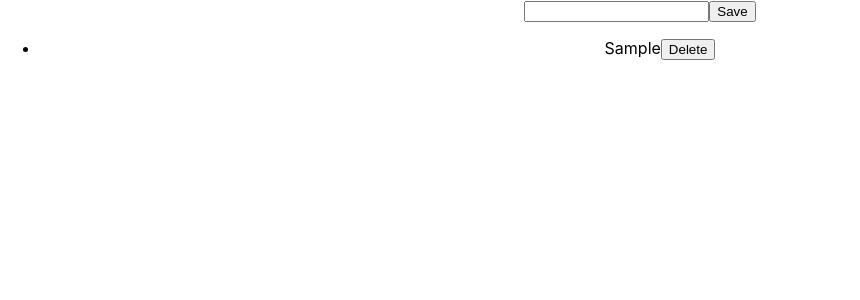
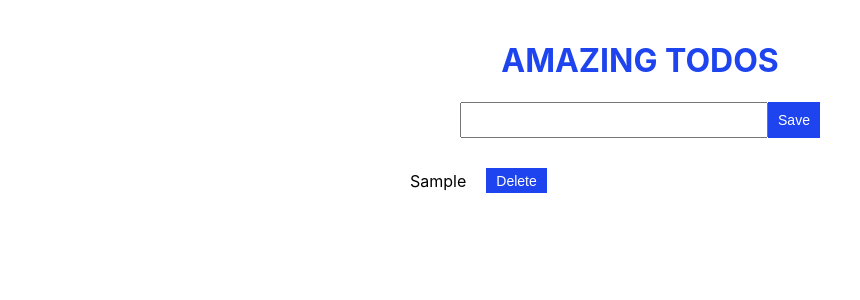
Before and after one commit to AndreyKornyusko/Table-luk, a React (Create React App) app in the folder my-app/: page / in a window 1280 px wide. Both pictures are taken after typing "Sample" into the empty fields and a click on the button "Save". Shown: the top 300 px of the page, without its empty margins (0-860 px from the left). Built offline with nearby package versions, Linux system fonts and the light colour scheme.

Commit message:
added styles

```diff
--- a/my-app/src/App.css
+++ b/my-app/src/App.css
@@ -1,38 +1,10 @@
 .App {
   text-align: center;
+  padding-top: 20px;
+  padding-bottom: 100px;
 }
 
-.App-logo {
-  height: 40vmin;
-  pointer-events: none;
+.app-title {
+  text-transform: uppercase;
+  color: rgb(29, 68, 238);
 }
-
-@media (prefers-reduced-motion: no-preference) {
-  .App-logo {
-    animation: App-logo-spin infinite 20s linear;
-  }
-}
-
-.App-header {
-  background-color: #282c34;
-  min-height: 100vh;
-  display: flex;
-  flex-direction: column;
-  align-items: center;
-  justify-content: center;
-  font-size: calc(10px + 2vmin);
-  color: white;
-}
-
-.App-link {
-  color: #61dafb;
-}
-
-@keyframes App-logo-spin {
-  from {
-    transform: rotate(0deg);
-  }
-  to {
-    transform: rotate(360deg);
-  }
-}
--- a/my-app/src/App.tsx
+++ b/my-app/src/App.tsx
@@ -56,13 +56,19 @@ function App() {
       const todos = JSON.parse(persistedTodos);
       dispatch({
         type: ActionType.FETCH_TODOS,
-        payload: { todos }
-      })
+        payload: { todos },
+      });
     }
-  }, [])
+  }, []);
+
+  useEffect(() => {
+    localStorage.setItem('todos', JSON.stringify(todos));
+  }, [todos]);
+
 
   return (
     <div className="App">
+      <h1 className="app-title">Amazing todos</h1>
       <TodoEditor onSave={addTodo} />
       {todos.length > 0 && <TodoList items={todos} onDeleteTodo={deleteTodo} />}
     </div>
--- /dev/null
+++ b/my-app/src/Componets/TodoEditor/TodoEditor.css
@@ -0,0 +1,29 @@
+.todoEditor-wrap {
+  margin-bottom: 30px;
+}
+
+.todoEditor-wrap input {
+  width: 300px;
+  height: 30px;
+}
+
+.todoEditor-wrap button {
+  background-color: rgb(29, 68, 238);
+  height: 36px;
+  border: none;
+  cursor: pointer;
+  color: #fff;
+  font-size: 14px;
+  padding-right: 10px;
+  padding-left: 10px;
+  outline: none;
+}
+
+.todoEditor-wrap button:hover {
+  background-color: rgb(85, 113, 236);
+}
+
+.todoEditor-wrap button:active {
+  background-color: rgb(128, 147, 233);
+  outline: none;
+}
--- a/my-app/src/Componets/TodoEditor/TodoEditor.tsx
+++ b/my-app/src/Componets/TodoEditor/TodoEditor.tsx
@@ -1,4 +1,6 @@
-import React, { useState } from 'react'
+import React, { useState } from 'react';
+import './TodoEditor.css';
+
 
 export default function TodoEditor({ onSave }) {
   const [todoText, setTodoText] = useState('')
@@ -14,9 +16,12 @@ export default function TodoEditor({ onSave }) {
   }
 
   return (
-    <form onSubmit={submitHandler}>
-      <input type="text" value={todoText} onChange={onChangeTodoText} />
-      <button type="submit">Save</button>
-    </form>
+    <div className="todoEditor-wrap">
+      <form onSubmit={submitHandler} >
+        <input type="text" value={todoText} onChange={onChangeTodoText} />
+        <button type="submit">Save</button>
+      </form>
+
+    </div>
   )
 }
--- /dev/null
+++ b/my-app/src/Componets/TodoList/TodoList.css
@@ -0,0 +1,38 @@
+.todoList{
+  width: 500px;
+  margin: 0 auto;
+}
+
+.todoList-item {
+  display: flex;
+  align-items: center;
+  width: 500px;
+  list-style: none;
+  margin: 0 auto;
+  margin-bottom: 15px;
+}
+
+.todoList-text {
+  margin-right: 20px;
+}
+
+.todoList-item button {
+  height: 25px;
+  background-color: rgb(29, 68, 238);
+  border: none;
+  cursor: pointer;
+  color: #fff;
+  font-size: 14px;
+  padding-right: 10px;
+  padding-left: 10px;
+  outline: none;
+}
+
+.todoList-item button:hover {
+  background-color: rgb(85, 113, 236);
+}
+
+.todoList-item button:active {
+  background-color: rgb(128, 147, 233);
+  outline: none;
+}
--- a/my-app/src/Componets/TodoList/TodoList.tsx
+++ b/my-app/src/Componets/TodoList/TodoList.tsx
@@ -1,14 +1,16 @@
-import React from 'react'
+import React from 'react';
+import './TodoList.css';
 
 export default function TodoList({ items, onDeleteTodo }) {
   return (
-    <ul>
+    <ul className="todoList">
       {
         items.map(({ id, text }) => (
           <li
             key={id}
+            className="todoList-item"
           >
-            <span>{text}</span>
+            <div className="todoList-text">{text}</div>
             <button
               onClick={() => onDeleteTodo(id)}
             >Delete</button>
--- a/my-app/tsconfig.json
+++ b/my-app/tsconfig.json
@@ -18,7 +18,7 @@
     "resolveJsonModule": true,
     "isolatedModules": true,
     "noEmit": true,
-    "jsx": "react"
+    "jsx": "react-jsx"
   },
   "include": [
     "./src/**/*.ts"
```
Also changed, not shown: 1 other file (tests, documents, lock files or other folders).
